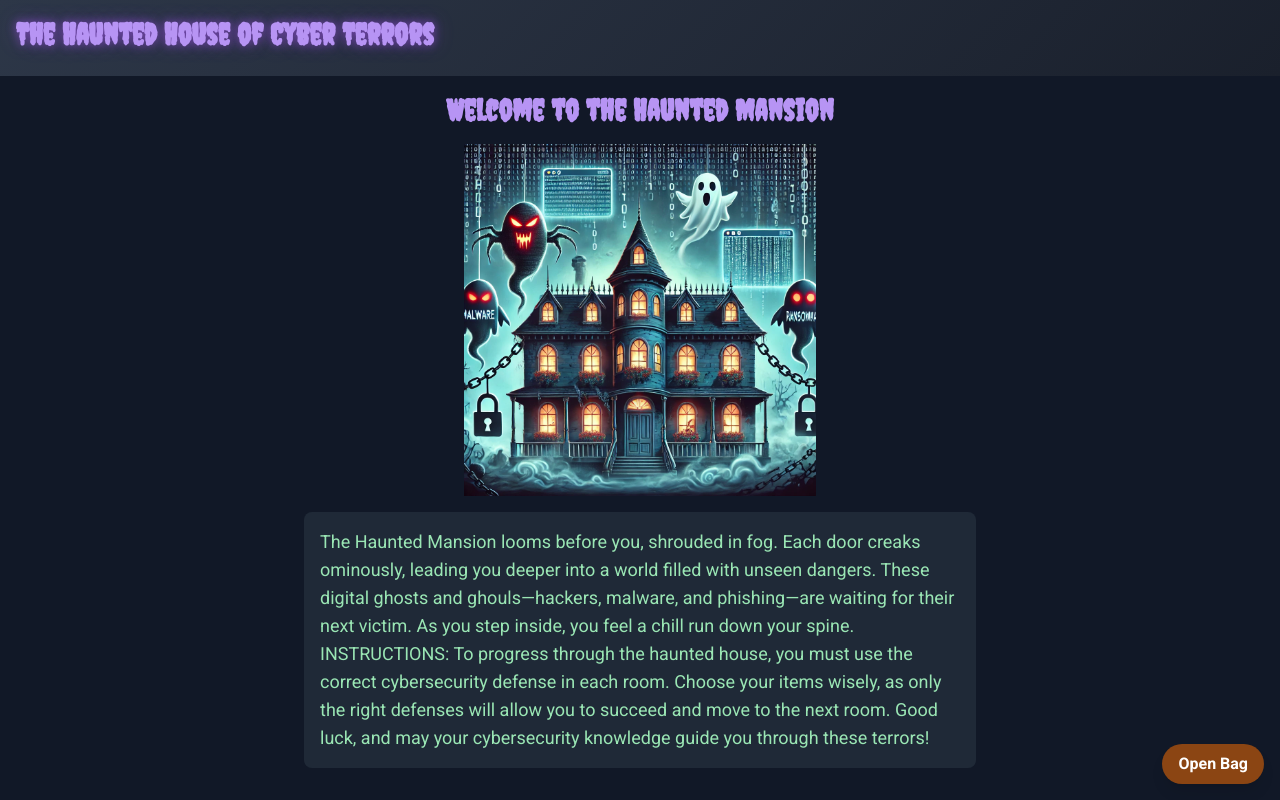
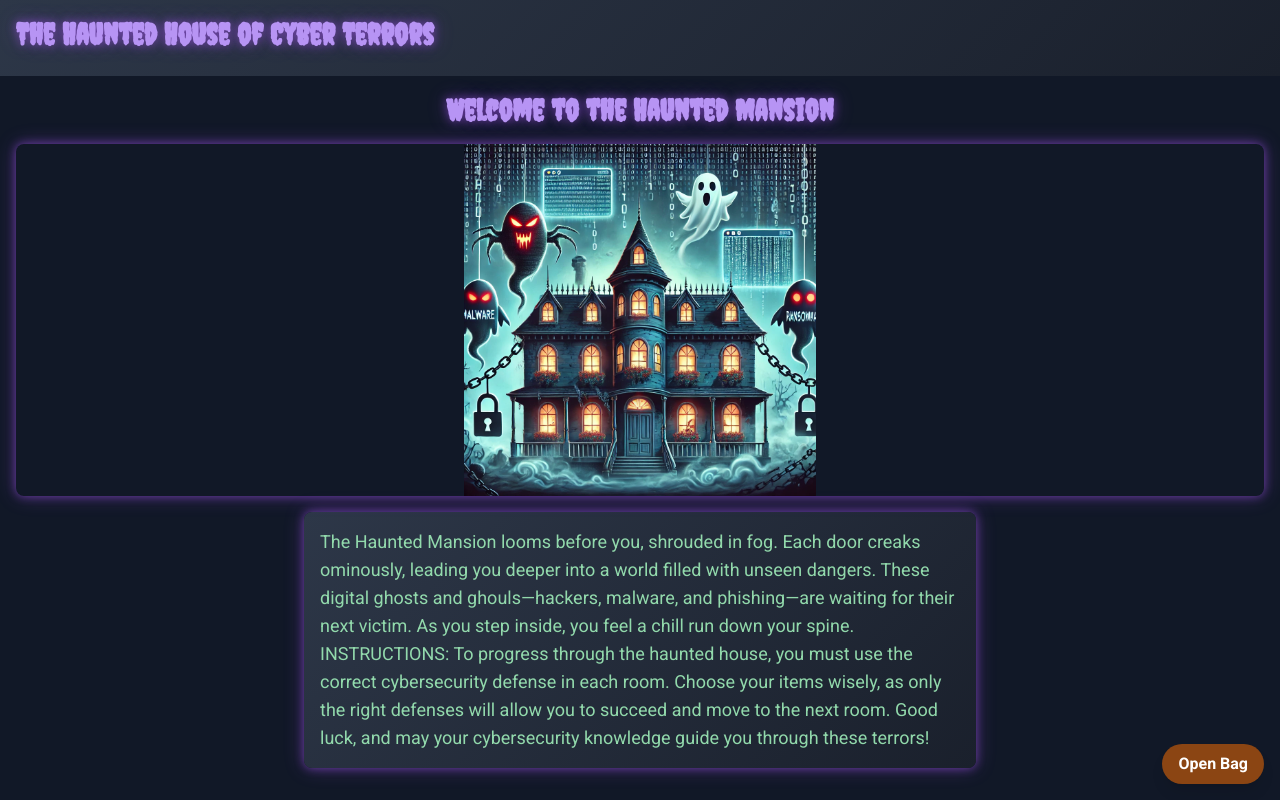
Before and after one commit to thestateofcybersecurity/haunted-house-of-cyber-terrors, a Next.js app: page / in a window 1280 px wide. Built offline with nearby package versions, Linux system fonts and the light colour scheme.

Commit message:
Update Room.js

```diff
--- a/components/Room.js
+++ b/components/Room.js
@@ -35,21 +35,20 @@ const Room = ({ roomData, inventory, onUseItem, onRoomComplete }) => {
 
   return (
     <div className="relative flex flex-col h-full p-4 bg-gray-900 text-white">
-      <h2 className="text-3xl font-bold mb-4 text-center text-purple-300">{roomData.title}</h2>
-      <div className="flex-grow relative mb-4">
+      <h2 className="text-3xl font-bold mb-4 text-center text-purple-300 text-shadow-glow">{roomData.title}</h2>
+      <div className="flex-grow relative mb-4 border-glow rounded-lg overflow-hidden">
         <Image
           src={`/images/day${roomData.day}.webp`}
           alt={roomData.title}
           layout="fill"
           objectFit="contain"
-          className="rounded-lg"
         />
       </div>
-      <div className="bg-gray-800 p-4 rounded-lg mb-4 max-w-2xl mx-auto">
+      <div className="bg-gradient-haunted p-4 rounded-lg mb-4 max-w-2xl mx-auto border-glow">
         <motion.p
           initial={{ opacity: 0 }}
           animate={{ opacity: 1 }}
-          className="text-lg text-green-200"
+          className="text-lg text-green-200 animate-flicker"
         >
           {roomData.description}
         </motion.p>
@@ -76,7 +75,7 @@ const Room = ({ roomData, inventory, onUseItem, onRoomComplete }) => {
       <AnimatePresence>
         {message && (
           <motion.div
-            className="text-red-400 text-lg mb-4 text-center"
+            className="text-red-400 text-lg mb-4 text-center text-shadow-glow"
             variants={messageVariants}
             initial="initial"
             animate={animationState}
@@ -90,7 +89,7 @@ const Room = ({ roomData, inventory, onUseItem, onRoomComplete }) => {
         <motion.button
           initial={{ opacity: 0 }}
           animate={{ opacity: 1 }}
-          className="bg-purple-600 hover:bg-purple-700 text-white font-bold py-2 px-4 rounded mx-auto mt-4"
+          className="bg-purple-600 hover:bg-purple-700 text-white font-bold py-2 px-4 rounded mx-auto mt-4 border-glow"
           onClick={() => onRoomComplete(roomData.id)}
         >
           Continue to Next Room
```
